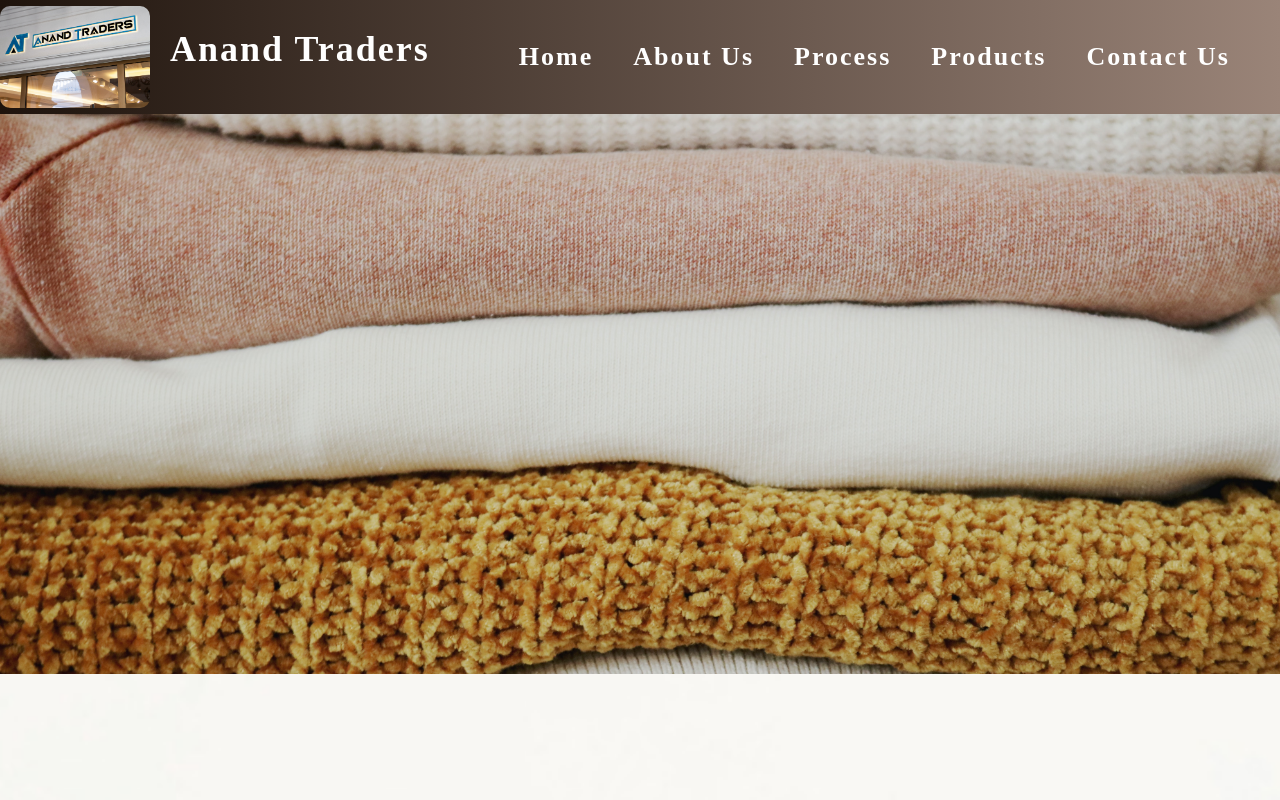
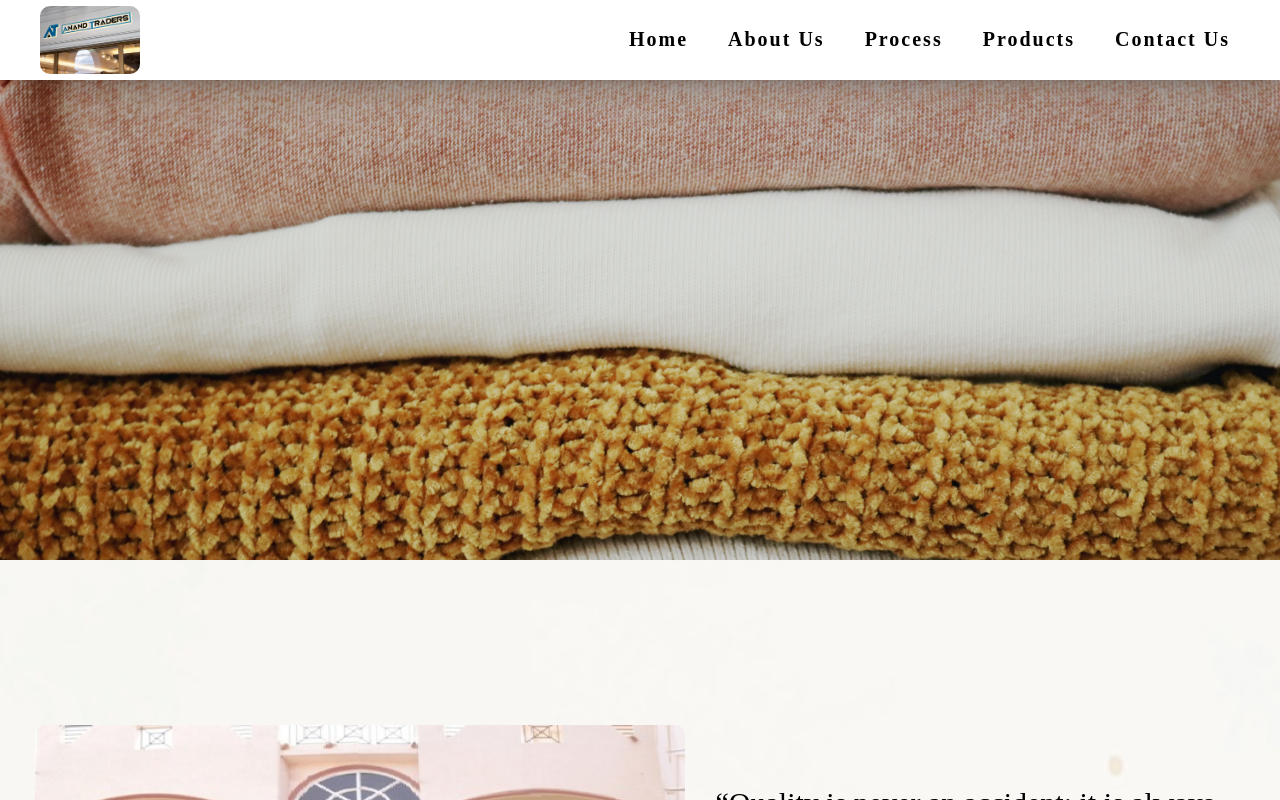
Before and after one commit to Looping-warriors/Anand-traders, a React (Create React App) app: page / in a window 1280 px wide. Shown: the top 800 px of the page. Built offline with nearby package versions, Linux system fonts and the light colour scheme; a web font is replaced by a local one.

Commit message:
navbar designed as fixed

```diff
--- a/src/Layout/Navbar.js
+++ b/src/Layout/Navbar.js
@@ -1,28 +1,51 @@
-import React, { useState } from "react";
+import React, { useEffect, useState } from "react";
 import { Link } from "react-router-dom";
 import logo from "../Assets/anand-logo.jpg";
 import "../css/Navbar.css";
 
 const Navbar = () => {
   const [isOpen, setIsOpen] = useState(false);
+  const [scrolled, setScrolled] = useState(false);
+  useEffect(() => {
+    const handleScroll = () => {
+      if (window.scrollY > 0) {
+        setScrolled(true);
+      } else {
+        setScrolled(false);
+      }
+    };
+
+    window.addEventListener("scroll", handleScroll);
+
+    return () => {
+      window.removeEventListener("scroll", handleScroll);
+    };
+  }, []);
   return (
-    <div className="Navbar">
-      <div>
-        <img className="nav-image" src={logo}></img>
-        <span className="nav-logo">Anand Traders</span>
+    <div style={{ display: "flex", justifyContent: "center" }}>
+      <div className={`Navbar ${scrolled && "scrollnav"}`}>
+        <div className='logo'>
+          <img
+            className='nav-image'
+            src={logo}
+          ></img>
+          <span className='nav-logo'>
+            <span >Anand</span> Traders
+          </span>
         </div>
         <div className={`nav-items ${isOpen && "open"}`}>
-        <Link to="/home">Home</Link>
-        <Link to="/about">About Us</Link>
-        <Link to="/process">Process</Link>
-        <Link to="/products">Products</Link>
-        <Link to="/contact">Contact Us</Link>
+          <Link to='/home'>Home</Link>
+          <Link to='/about'>About Us</Link>
+          <Link to='/process'>Process</Link>
+          <Link to='/products'>Products</Link>
+          <Link to='/contact'>Contact Us</Link>
         </div>
         <div
           className={`nav-toggle ${isOpen && "open"}`}
           onClick={() => setIsOpen(!isOpen)}
         >
-        <div className="bar"></div>
+          <div className='bar'></div>
+        </div>
       </div>
     </div>
   );
--- a/src/css/Navbar.css
+++ b/src/css/Navbar.css
@@ -31,31 +31,75 @@
   font-display: swap;
 }
 .Navbar {
-  height: 114px;
+  height: 10vh;
+  width: 100vw;
+  z-index: 1;
   display: flex;
   justify-content: space-between;
+  position: fixed;
   align-items: center;
-  background-image: linear-gradient(to right, #1e130c, #9a8478);
-  box-shadow: rgba(50, 50, 93, 0.25) 0px 6px 12px -2px,
-    rgba(0, 0, 0, 0.3) 0px 3px 7px -3px;
+  background-color: white;
+  /* background-image: linear-gradient(to right, #e1dfde, #f5e7df); */
+  box-shadow: 0.7px 0.9px 3.6px rgba(0, 0, 0, 0.07),
+    1.9px 2.5px 10px rgba(0, 0, 0, 0.1), 4.5px 6px 24.1px rgba(0, 0, 0, 0.13),
+    15px 20px 80px rgba(0, 0, 0, 0.2);
+  transition: all cubic-bezier(0.05, 0.78, 1, 0.37) 0.5s;
+}
+
+.logo {
+  display: flex;
+  align-items: center;
+}
+
+.scrollnav {
+  background-color: white;
+  width: 50%;
+  border-radius: 20px;
+  margin-top: 10px;
+  transition: all linear 0.5s;
+  z-index: 1000;
+  /* box-shadow: 0px 0px 80px rgba(0, 0, 0, 0.2); */
+}
+.scrollnav .nav-logo {
+  display: none;
+  transition: all linear 0.5s;
+}
+
+@keyframes logoName {
+  0% {
+    opacity: 0;
+  }
+  50% {
+    opacity: 0.5;
+  }
+  100% {
+    opacity: 1;
+  }
 }
 
 .nav-logo {
+  animation-name: logoName;
+  animation-duration: 2s;
   font: normal normal bold 36px/1 "Sofia Pro";
-  text-transform: capitalize;
+  text-transform: uppercase;
   letter-spacing: 2px;
   font-weight: 900;
   margin-left: 20px;
-  color: white;
+  color: rgb(26, 25, 25);
+}
+
+.nav-logo span {
+  color: var(--secondaryColor);
 }
 .nav-image {
-  width: 150px;
+  width: 100px;
   object-fit: contain;
   border-radius: 10px;
+  margin-left: 40px;
 }
 
 .Navbar > .nav-items > a {
-  font: normal normal bold 26px/1 "Sofia pro";
+  font: normal normal bold 20px/1 "Sofia pro";
   font-weight: 700;
   text-decoration: none;
   margin: 20px;
@@ -63,29 +107,40 @@
   text-transform: capitalize;
   letter-spacing: 2px;
   cursor: pointer;
-  color: white;
+  color: rgb(0, 0, 0);
 }
 
 .Navbar > .nav-items {
   margin-right: 30px;
 }
-.Navbar > .nav-items > a:hover {
+
+div.nav-items a:before,
+div.nav-items a:after {
+  position: absolute;
+  opacity: 0;
+  width: 0%;
+  height: 2px;
+  content: "";
+  background: #69a4f1;
+  transition: all 0.3s;
+}
+
+div.nav-items a:before {
+  left: 0px;
+  top: 0px;
+}
+
+div.nav-items a:after {
+  right: 0px;
+  bottom: 0px;
+}
+
+div.nav-items a:hover:before,
+div.nav-items a:hover:after {
   opacity: 1;
-  color: white;
-  transition: all 0.5s ease-in-out;
-}
-.Navbar > .nav-items > a::before {
-  content: "";
-  position: absolute;
-  left: 0;
-  bottom: 0;
-  width: 0;
-  height: 2px;
-  transition: all 0.45s;
-}
-.Navbar > .nav-items > a:hover::before {
   width: 100%;
 }
+
 .Navbar > .nav-toggle {
   display: none;
 }
```
Lines whose indentation alone changed are shown as unchanged.
